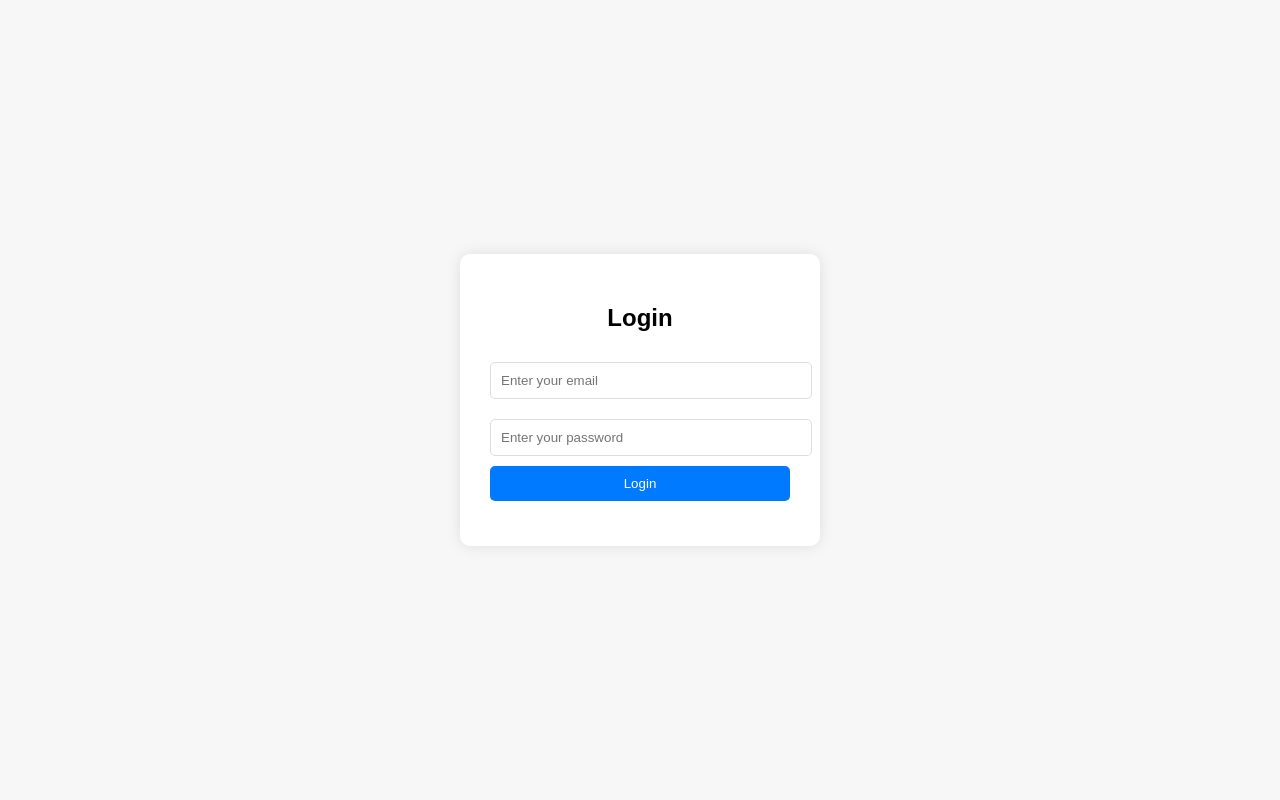
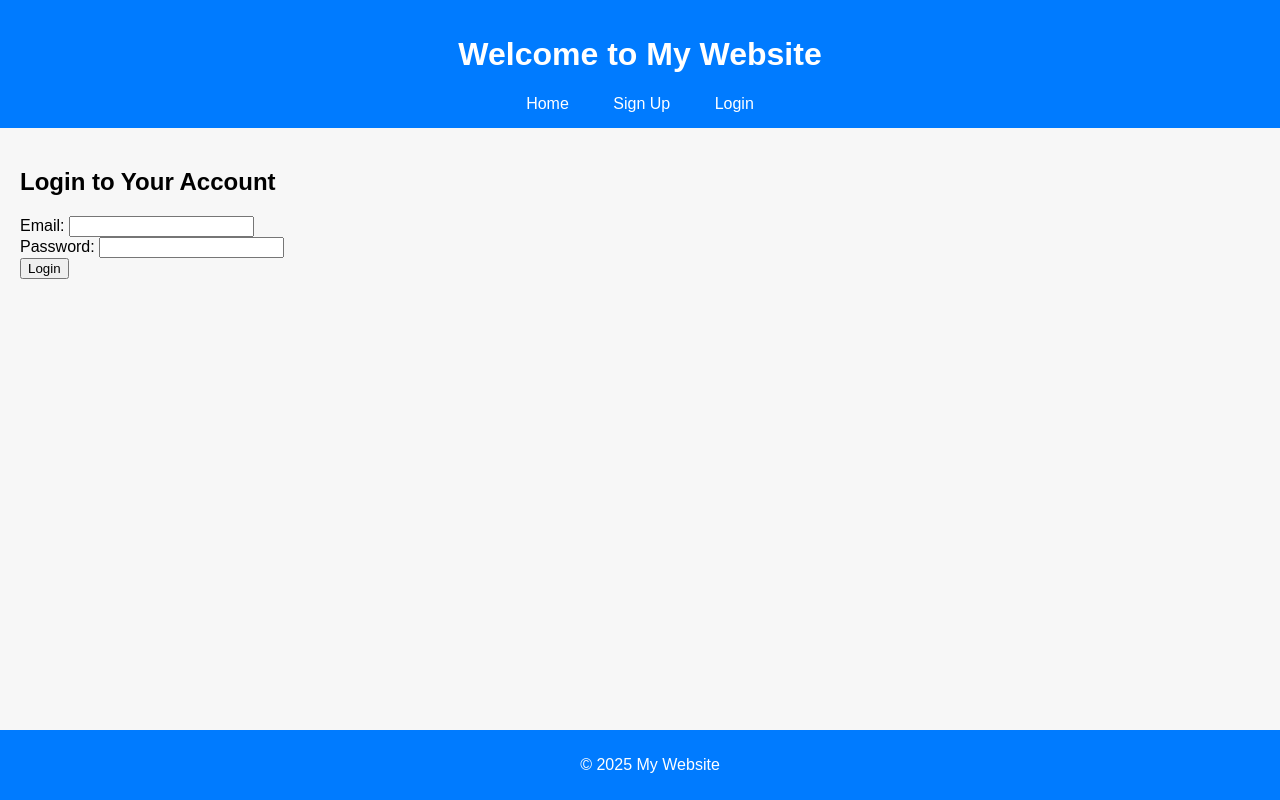
Before and after one commit to mattgraj/gardio, a Flask app: page /login in a window 1280 px wide. Run offline with Flask 2, Linux system fonts and the light colour scheme.

Commit message:
Update login.html

```diff
--- a/templates/login.html
+++ b/templates/login.html
@@ -1,69 +1,61 @@
-<!DOCTYPE html>
-<html lang="en">
-<head>
-    <meta charset="UTF-8">
-    <meta name="viewport" content="width=device-width, initial-scale=1.0">
-    <title>Login</title>
-    <link rel="stylesheet" href="https://cdnjs.cloudflare.com/ajax/libs/font-awesome/6.0.0-beta3/css/all.min.css">
+{% extends 'base.html' %}
+
+{% block title %}Login - My Website{% endblock %}
+
+{% block content %}
+    <div class="container">
+        <h2>Login to Your Account</h2>
+        <form action="/login" method="POST">
+            <div class="form-group">
+                <label for="email">Email:</label>
+                <input type="email" name="email" id="email" class="form-control" required>
+            </div>
+
+            <div class="form-group">
+                <label for="password">Password:</label>
+                <input type="password" name="password" id="password" class="form-control" required>
+            </div>
+
+            <button type="submit" class="btn btn-primary">Login</button>
+        </form>
+    </div>
+{% endblock %}
+
+{% block style %}
     <style>
-        body {
-            font-family: Arial, sans-serif;
-            background-color: #f7f7f7;
-            display: flex;
-            justify-content: center;
-            align-items: center;
-            height: 100vh;
-            margin: 0;
+        .container {
+            max-width: 500px;
+            margin: 0 auto;
+            padding: 20px;
+            background-color: #fff;
+            border-radius: 8px;
+            box-shadow: 0 0 10px rgba(0, 0, 0, 0.1);
+            margin-top: 50px;
         }
-        .form-container {
-            background-color: white;
-            padding: 30px;
-            border-radius: 10px;
-            box-shadow: 0px 0px 15px rgba(0, 0, 0, 0.1);
-            width: 300px;
+        h2 {
+            text-align: center;
         }
-        .form-container h2 {
-            text-align: center;
+        .form-group {
             margin-bottom: 20px;
         }
-        .form-container input {
+        .form-control {
             width: 100%;
             padding: 10px;
-            margin: 10px 0;
-            border-radius: 5px;
-            border: 1px solid #ddd;
+            font-size: 14px;
+            border-radius: 4px;
+            border: 1px solid #ccc;
         }
-        .form-container button {
+        .btn {
             width: 100%;
             padding: 10px;
+            font-size: 16px;
+            border-radius: 4px;
             background-color: #007BFF;
             color: white;
             border: none;
-            border-radius: 5px;
-            cursor: pointer;
         }
-        .form-container button:hover {
+        .btn:hover {
             background-color: #0056b3;
         }
-        .message {
-            color: red;
-            text-align: center;
-            font-size: 14px;
-            margin-top: 15px;
-        }
     </style>
-</head>
-<body>
-
-    <div class="form-container">
-        <h2>Login</h2>
-        <form action="/login" method="POST">
-            <input type="email" name="email" placeholder="Enter your email" required><br>
-            <input type="password" name="password" placeholder="Enter your password" required><br>
-            <button type="submit">Login</button>
-        </form>
-        <p class="message">{{ message }}</p>
-    </div>
-
-</body>
-</html>
+{% endblock %}
```
